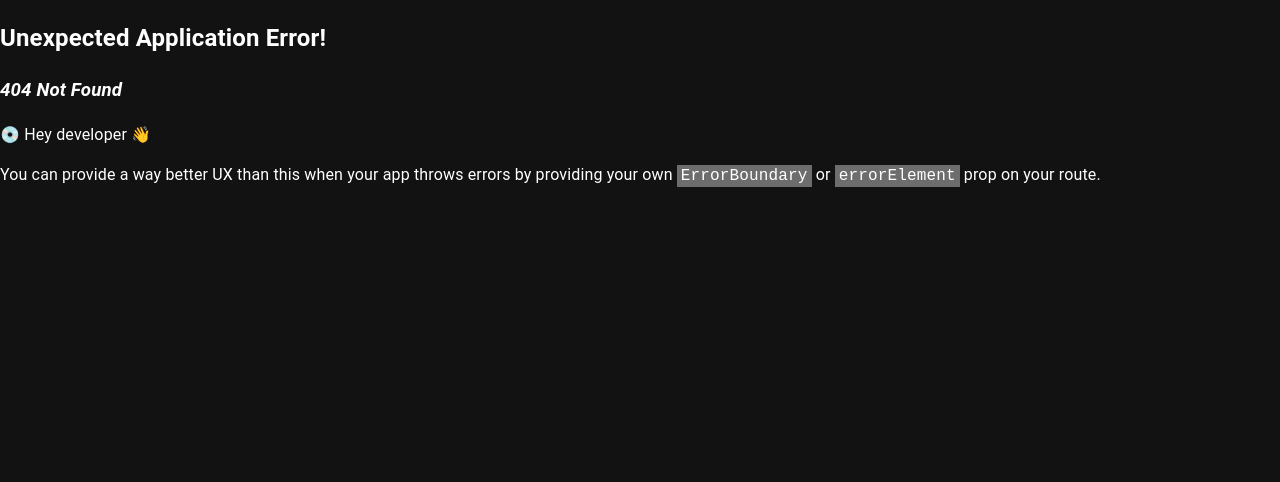
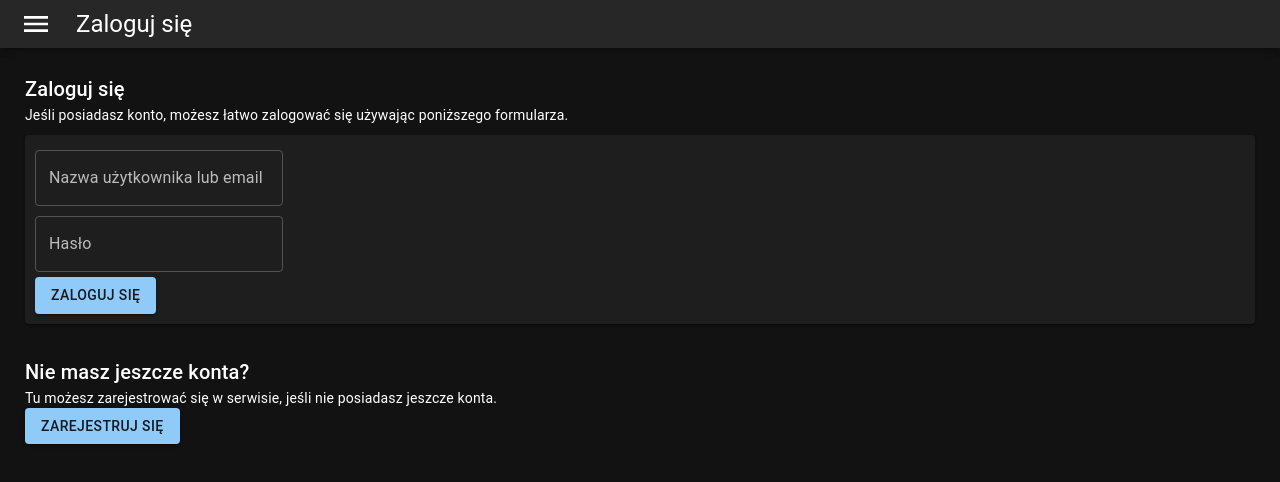
Before and after one commit to kacperfaber/chesstasks-app, a React app: page /login in a window 1280 px wide. Before the commit this address had no page. Shown: the top 482 px of the page. Built offline with nearby package versions, Linux system fonts and the light colour scheme; the HTML template or start-up script is replaced by a standard one.

Commit message:
Created simple /login.

```diff
--- a/src/internationalization/language.pl.json
+++ b/src/internationalization/language.pl.json
@@ -1,5 +1,27 @@
 {
+  "all": {
+    "register-in": "Zarejestruj się"
+  },
+
   "login": {
-    "navbar-title": "Zaloguj się"
+    "navbar-title": "Zaloguj się",
+
+    "login-section": {
+      "title": "Zaloguj się",
+      "body": "Jeśli posiadasz konto, możesz łatwo zalogować się używając poniższego formularza."
+    },
+
+    "register-section": {
+      "title": "Nie masz jeszcze konta?",
+      "body": "Tu możesz zarejestrować się w serwisie, jeśli nie posiadasz jeszcze konta."
+    },
+    "login-label": "Nazwa użytkownika lub email",
+    "password-label": "Hasło",
+    "submit": "Zaloguj się",
+
+    "login-failed": {
+      "title": "Logowanie nie udało się",
+      "content": "Sprawdź dane i spróbuj ponownie"
+    }
   }
 }
--- a/src/router.tsx
+++ b/src/router.tsx
@@ -1,9 +1,14 @@
 import {createBrowserRouter} from "react-router-dom";
 import {Home} from "./ui/routes/home/home";
+import {Login} from "./ui/routes/login/login";
 
 export const Router = createBrowserRouter([
     {
         path: "/",
         element: <Home/>
+    },
+    {
+        path: "/login",
+        element: <Login/>
     }
 ])
--- /dev/null
+++ b/src/ui/routes/login/login.tsx
@@ -0,0 +1,24 @@
+import {AppLayout} from "../../components/layout/appLayout";
+import {t} from "i18next";
+import {Button, Grid, Typography} from "@mui/material";
+import {LoginSection} from "./loginSection";
+import {screenNotImplemented} from "../../../commons/notImplemented";
+
+export const Login = () => {
+    return (
+        <AppLayout title={t("login.navbar-title")}>
+            <Grid container spacing={4}>
+                <Grid item xs={12} xl={6}>
+                    <LoginSection/>
+                </Grid>
+
+                <Grid item xs={12} xl={6}>
+                    <Typography variant={'h6'}>{t("login.register-section.title")}</Typography>
+                    <Typography variant={'body2'}>{t("login.register-section.body")}</Typography>
+
+                    <Button onClick={screenNotImplemented("/register")} variant={'contained'}>{t("all.register-in")}</Button>
+                </Grid>
+            </Grid>
+        </AppLayout>
+    );
+};
--- /dev/null
+++ b/src/ui/routes/login/loginSection.tsx
@@ -0,0 +1,53 @@
+import {Button, Grid, Paper, Snackbar, TextField, Typography} from "@mui/material";
+import {t} from "i18next";
+import {useRef, useState} from "react";
+import {AuthenticationService} from "../../../services/authentication/authenticationService";
+
+export const LoginSection = () => {
+    const [isError, setIsError] = useState(false);
+
+    const [login, setLogin] = useState("");
+    const [pass, setPass] = useState("");
+
+    const onSuccess = () => {
+
+    }
+
+    const performAuth = () => {
+        return AuthenticationService.authenticate(
+            login,
+            pass
+        );
+    }
+
+    const submit = () => {
+        performAuth().then(onSuccess).catch(() => setIsError(true));
+    }
+
+    return <>
+        <Typography variant={'h6'}>{t("login.login-section.title")}</Typography>
+        <Typography variant={'body2'}>{t("login.login-section.body")}</Typography>
+
+        <Paper elevation={1} style={{padding: '10px', marginTop: '10px'}}>
+            <Grid container>
+                <Grid item xs={12}>
+                    <TextField onChange={(v) => setLogin(v.target.value)} sx={{my: '5px'}} label={t('login.login-label')} variant={'outlined'}></TextField>
+                </Grid>
+
+                <Grid item xs={12}>
+                    <TextField onChange={(v) => setPass(v.target.value)} sx={{my: '5px'}} type={'password'} label={t('login.password-label')}
+                               variant={'outlined'}></TextField>
+                </Grid>
+            </Grid>
+
+            <Button onClick={submit} variant={'contained'}>{t('login.submit')}</Button>
+        </Paper>
+
+        <Snackbar
+            open={isError}
+            onClose={() => setIsError(false)}
+            autoHideDuration={3000}
+            message={t("login.login-failed.title")}
+        ></Snackbar>
+    </>;
+}
```
